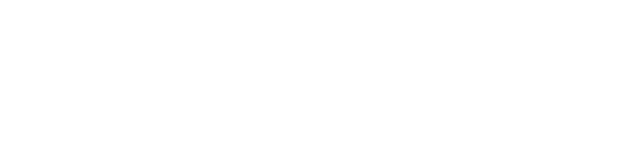
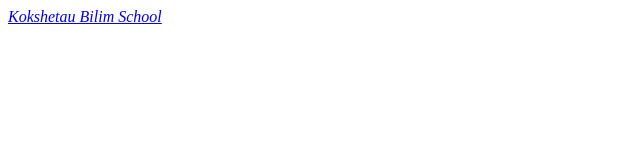
Before and after one commit to yeskenov/yeskenov.github.io, a plain HTML site: page Site.html in a window 1280 px wide. Shown: the whole page, without its empty margins (0-640 px from the left). Drawn offline with Linux system fonts and the light colour scheme.

Commit message:
With CSS

```diff
--- a/Site.html
+++ b/Site.html
@@ -1 +1,11 @@
-<!Doctypehtml
+<!Doctype html>
+<html>
+<head>
+  <meta charset="utf-8">
+  <title>Kokshetau Bilim School</title>
+  <link rel="stylesheet" href="style.css">
+</head>
+<body>
+  <a href="#">Kokshetau Bilim School</a>
+</body>
+</html>
--- a/style.css
+++ b/style.css
@@ -0,0 +1,3 @@
+a { font-style: italic;
+
+}
```
